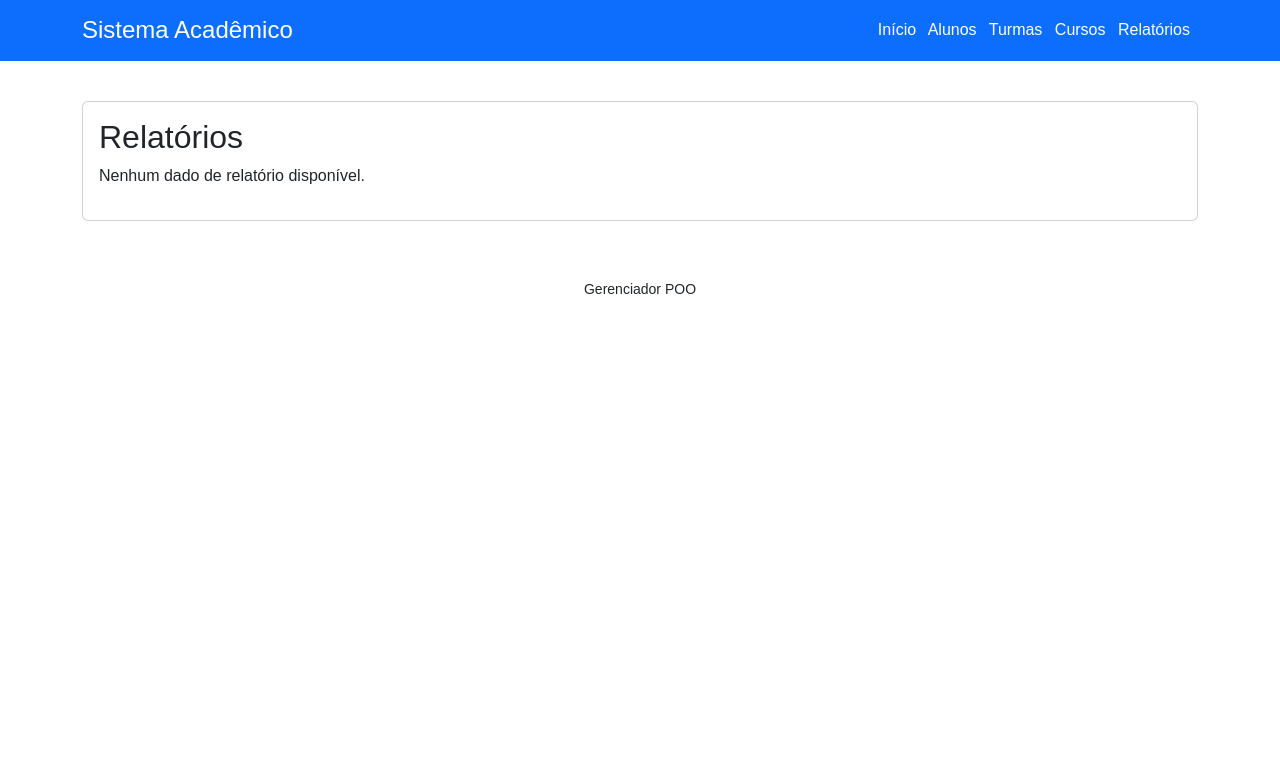
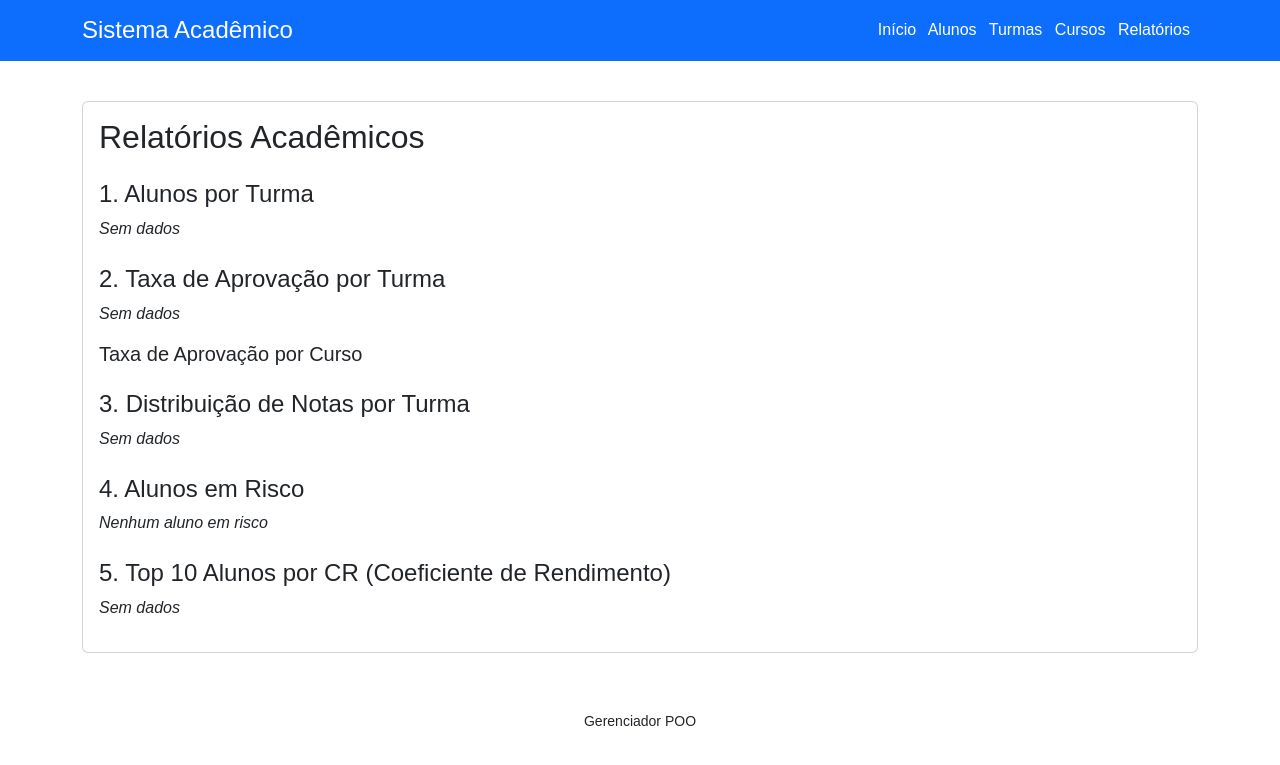
Before and after one commit to mathsNS/Gerenciador-de-cursos-e-alunos, a Flask app: template templates/relatorios.html in a window 1280 px wide. Shown: the top 765 px of the page. Run offline with Flask 3, Linux system fonts and the light colour scheme; the template is opened without the code that fills it, so the values that code supplies are empty.

Commit message:
Implementação dos relatórios

```diff
--- a/templates/relatorios.html
+++ b/templates/relatorios.html
@@ -2,25 +2,141 @@
 {% block content %}
 <div class="card">
   <div class="card-body">
-    <h2 class="card-title">Relatórios</h2>
-    {% if relatorios %}
+    <h2 class="card-title">Relatórios Acadêmicos</h2>
+    <h4 class="mt-4">1. Alunos por Turma</h4>
+    {% if rel_turmas %}
       <div class="table-responsive">
-      <table class="table table-bordered">
-        <thead><tr><th>Turma</th><th>Total</th><th>Alunos (matrículas)</th></tr></thead>
+      <table class="table table-sm table-striped">
+        <thead><tr><th>Turma</th><th>Curso</th><th>Ocupadas</th><th>Vagas</th><th>Alunos</th></tr></thead>
         <tbody>
-        {% for r in relatorios %}
+        {% for r in rel_turmas %}
           <tr>
             <td>{{ r.turma }}</td>
-            <td>{{ r.total }} / {{ r.vagas if r.vagas is defined else '' }}</td>
-            <td>{{ r.alunos | join(', ') }}</td>
+            <td>{{ r.curso }}</td>
+            <td>{{ r.ocupadas }}</td>
+            <td>{{ r.vagas }}</td>
+            <td>{{ r.alunos | length }}</td>
           </tr>
         {% endfor %}
         </tbody>
       </table>
       </div>
     {% else %}
-      <p>Nenhum dado de relatório disponível.</p>
+      <p><em>Sem dados</em></p>
     {% endif %}
+
+    <h4 class="mt-4">2. Taxa de Aprovação por Turma</h4>
+    {% if rel_taxa.por_turma %}
+      <div class="table-responsive">
+      <table class="table table-sm table-striped">
+        <thead><tr><th>Turma</th><th>Curso</th><th>Aprovados</th><th>Total</th><th>Taxa %</th></tr></thead>
+        <tbody>
+        {% for r in rel_taxa.por_turma %}
+          <tr>
+            <td>{{ r.turma }}</td>
+            <td>{{ r.curso }}</td>
+            <td>{{ r.aprovados }}</td>
+            <td>{{ r.total }}</td>
+            <td><strong>{{ r.taxa }}%</strong></td>
+          </tr>
+        {% endfor %}
+        </tbody>
+      </table>
+      </div>
+    {% else %}
+      <p><em>Sem dados</em></p>
+    {% endif %}
+
+    <h5 class="mt-3">Taxa de Aprovação por Curso</h5>
+    {% if rel_taxa.por_curso %}
+      <div class="table-responsive">
+      <table class="table table-sm">
+        <thead><tr><th>Curso</th><th>Aprovados</th><th>Total</th><th>Taxa %</th></tr></thead>
+        <tbody>
+        {% for r in rel_taxa.por_curso %}
+          <tr>
+            <td>{{ r.curso }}</td>
+            <td>{{ r.aprovados }}</td>
+            <td>{{ r.total }}</td>
+            <td><strong>{{ r.taxa }}%</strong></td>
+          </tr>
+        {% endfor %}
+        </tbody>
+      </table>
+      </div>
+    {% endif %}
+
+    <h4 class="mt-4">3. Distribuição de Notas por Turma</h4>
+    {% if rel_notas %}
+      <div class="table-responsive">
+      <table class="table table-sm table-striped">
+        <thead><tr><th>Turma</th><th>Curso</th><th>Média</th><th>Mediana</th><th>Desvio Padrão</th><th>Qtd</th></tr></thead>
+        <tbody>
+        {% for r in rel_notas %}
+          <tr>
+            <td>{{ r.turma }}</td>
+            <td>{{ r.curso }}</td>
+            <td>{{ r.media }}</td>
+            <td>{{ r.mediana }}</td>
+            <td>{{ r.desvio_padrao }}</td>
+            <td>{{ r.quantidade }}</td>
+          </tr>
+        {% endfor %}
+        </tbody>
+      </table>
+      </div>
+    {% else %}
+      <p><em>Sem dados</em></p>
+    {% endif %}
+
+    <!-- corrigir! alunos em risco -->
+    <h4 class="mt-4">4. Alunos em Risco</h4>
+    {% if rel_risco %}
+      <div class="table-responsive">
+      <table class="table table-sm table-striped table-warning">
+        <thead><tr><th>Aluno</th><th>Matrícula</th><th>Turma</th><th>Curso</th><th>Nota</th><th>Frequência</th><th>Motivo</th></tr></thead>
+        <tbody>
+        {% for r in rel_risco %}
+          <tr>
+            <td>{{ r.aluno }}</td>
+            <td>{{ r.matricula }}</td>
+            <td>{{ r.turma }}</td>
+            <td>{{ r.curso }}</td>
+            <td>{{ r.nota or '-' }}</td>
+            <td>{{ r.frequencia or '-' }}%</td>
+            <td><small>{{ r.motivo }}</small></td>
+          </tr>
+        {% endfor %}
+        </tbody>
+      </table>
+      </div>
+    {% else %}
+      <p><em>Nenhum aluno em risco</em></p>
+    {% endif %}
+
+    <!-- corrigir! top alunos -->
+    <h4 class="mt-4">5. Top 10 Alunos por CR (Coeficiente de Rendimento)</h4>
+    {% if rel_top %}
+      <div class="table-responsive">
+      <table class="table table-sm table-striped">
+        <thead><tr><th>Posição</th><th>Aluno</th><th>Matrícula</th><th>CR</th><th>Cursos Concluídos</th></tr></thead>
+        <tbody>
+        {% for r in rel_top %}
+          <tr>
+            <td><strong>{{ loop.index }}</strong></td>
+            <td>{{ r.nome }}</td>
+            <td>{{ r.matricula }}</td>
+            <td><strong style="color: gold;">{{ r.cr }}</strong></td>
+            <td>{{ r.cursos_concluidos }}</td>
+          </tr>
+        {% endfor %}
+        </tbody>
+      </table>
+      </div>
+    {% else %}
+      <p><em>Sem dados</em></p>
+    {% endif %}
+
   </div>
 </div>
 {% endblock %}
```
Also changed, not shown: src/api/ui.py (+14 -8 lines), src/core/sistema.py (+152 -0 lines).
